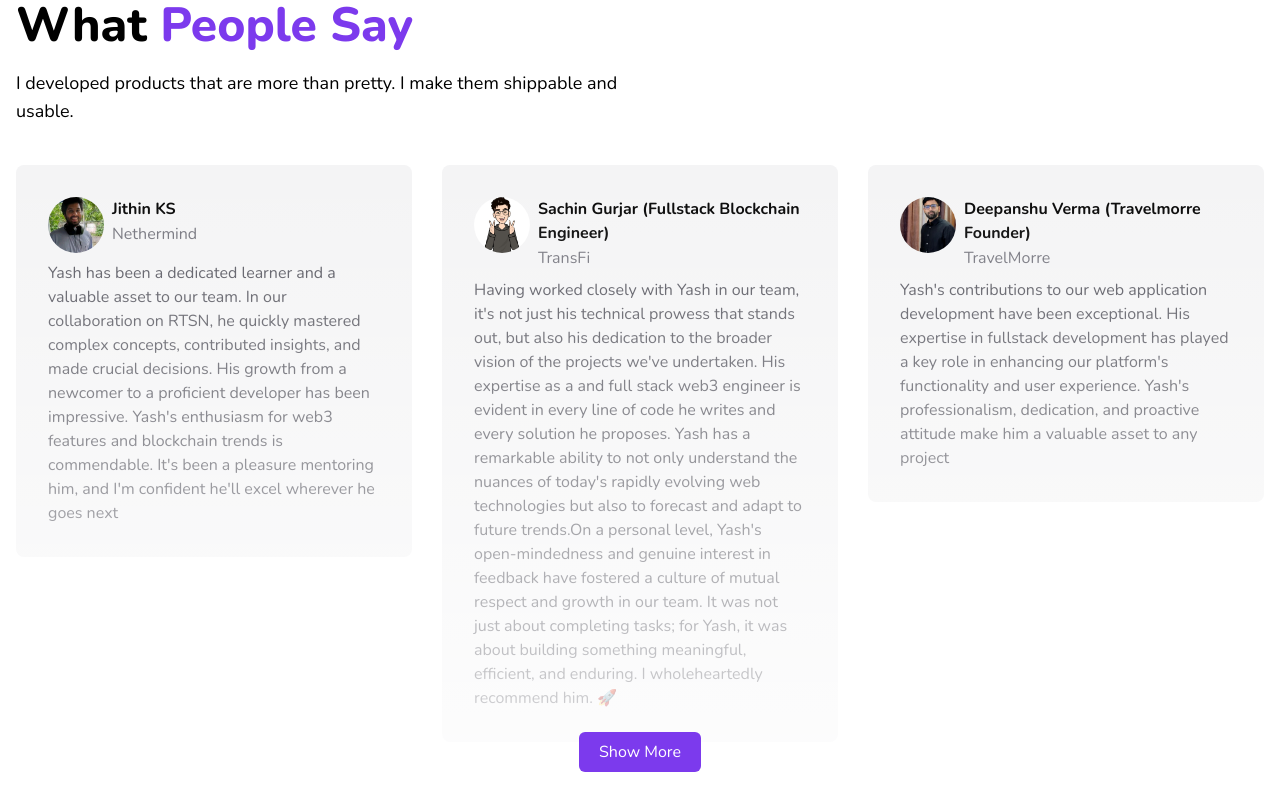
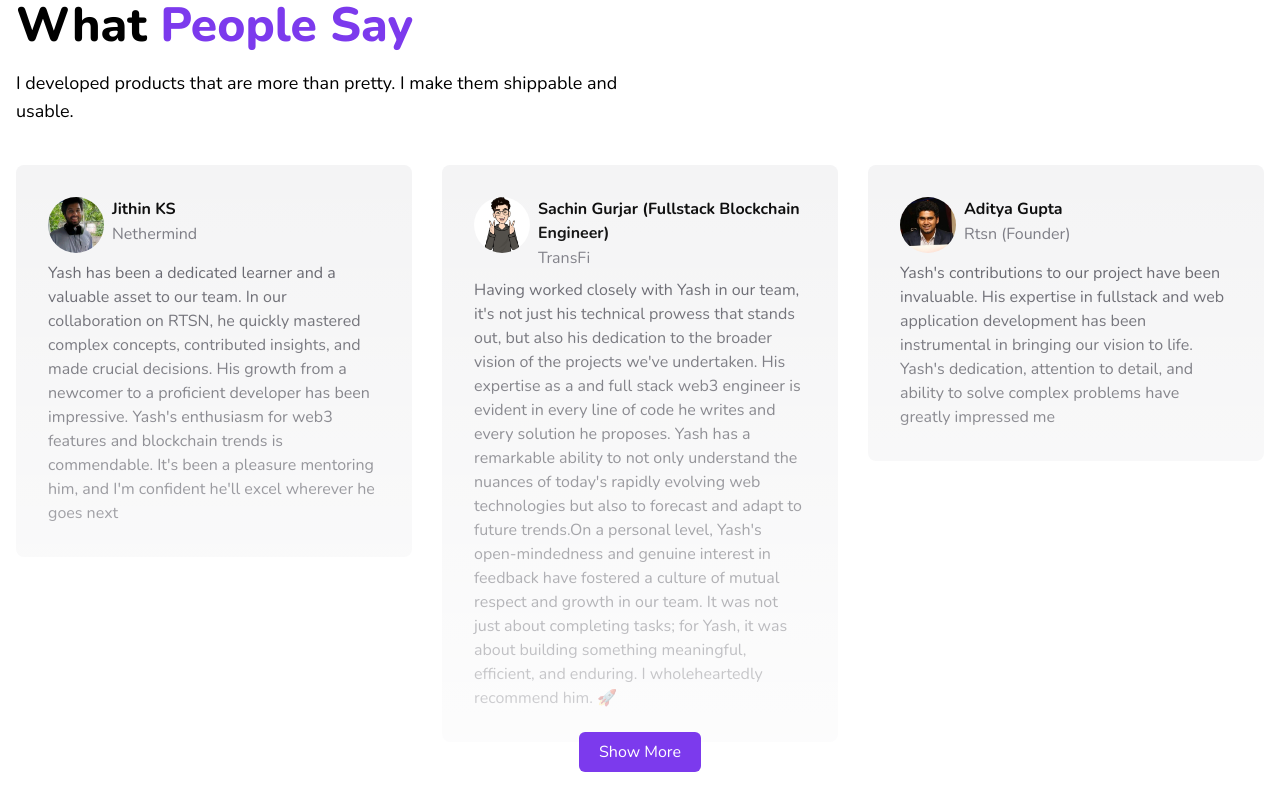
Before and after one commit to Yash-verma18/YashVermaPortfolio, a Next.js app: page / in a window 1280 px wide. Shown: the part 2775-3575 px from the top of the page. Built offline with nearby package versions, Linux system fonts and the light colour scheme.

Commit message:
update-001

```diff
--- a/app/layout.js
+++ b/app/layout.js
@@ -23,7 +23,11 @@ export default function RootLayout({ children }) {
           }
         />
         {/* Open graph tags start */}
-        <meta property="og:title" content={metadata.title} />
+        <meta
+          name="title"
+          property="og:title"
+          content="YASH VERMA : SOFTWARE ENGINEER"
+        />
         <meta property="og:description" content={metadata.description} />
         <meta property="og:image" content={metadata.image} />
         <meta property="og:url" content="https://yash-verma.me/" />
--- a/data/reviews.js
+++ b/data/reviews.js
@@ -14,14 +14,6 @@ const data = [
     company: "TransFi",
     comment:
       "Having worked closely with Yash in our team, it's not just his technical prowess that stands out, but also his dedication to the broader vision of the projects we've undertaken. His expertise as a and full stack web3 engineer is evident in every line of code he writes and every solution he proposes. Yash has a remarkable ability to not only understand the nuances of today's rapidly evolving web technologies but also to forecast and adapt to future trends.On a personal level, Yash's open-mindedness and genuine interest in feedback have fostered a culture of mutual respect and growth in our team. It was not just about completing tasks; for Yash, it was about building something meaningful, efficient, and enduring. I wholeheartedly recommend him. 🚀",
-  },
-  {
-    id: 3,
-    image: "/reviews/deepanshu_verma.png",
-    testimonialUser: "Deepanshu Verma (Travelmorre Founder)",
-    company: "TravelMorre",
-    comment:
-      "Yash's contributions to our web application development have been exceptional. His expertise in fullstack development has played a key role in enhancing our platform's functionality and user experience. Yash's professionalism, dedication, and proactive attitude make him a valuable asset to any project",
   },
   {
     id: 4,
@@ -47,5 +39,13 @@ const data = [
     comment:
       "I had the pleasure of working with Yash at RTSN/Time Space Ventures, where he played a pivotal role in my smooth and efficient onboarding. Yash is not only incredibly welcoming and supportive, but he also exhibits a genuine willingness to assist others at any time. His passion for web3 is evident in his dedication to learning and growth within the field. Yash's friendly demeanor and enthusiasm make him a valuable asset to any team, especially in environments that are as dynamic and rapidly evolving as web3 technologies",
   },
+  {
+    id: 3,
+    image: "/reviews/deepanshu_verma.png",
+    testimonialUser: "Deepanshu Verma (Travelmorre Founder)",
+    company: "TravelMorre",
+    comment:
+      "Yash's contributions to our web application development have been exceptional. His expertise in fullstack development has played a key role in enhancing our platform's functionality and user experience. Yash's professionalism, dedication, and proactive attitude make him a valuable asset to any project",
+  },
 ];
 export default data;
```
